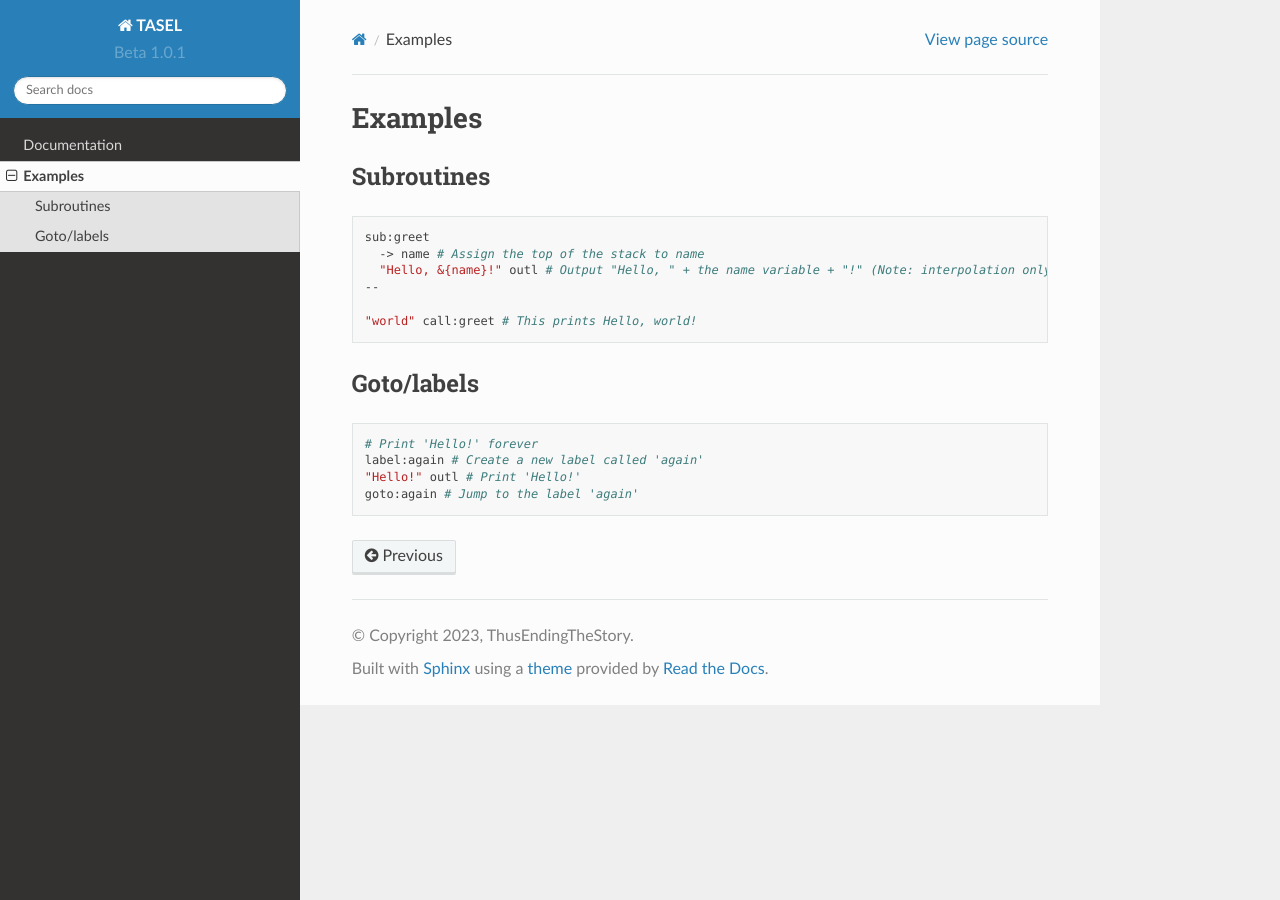
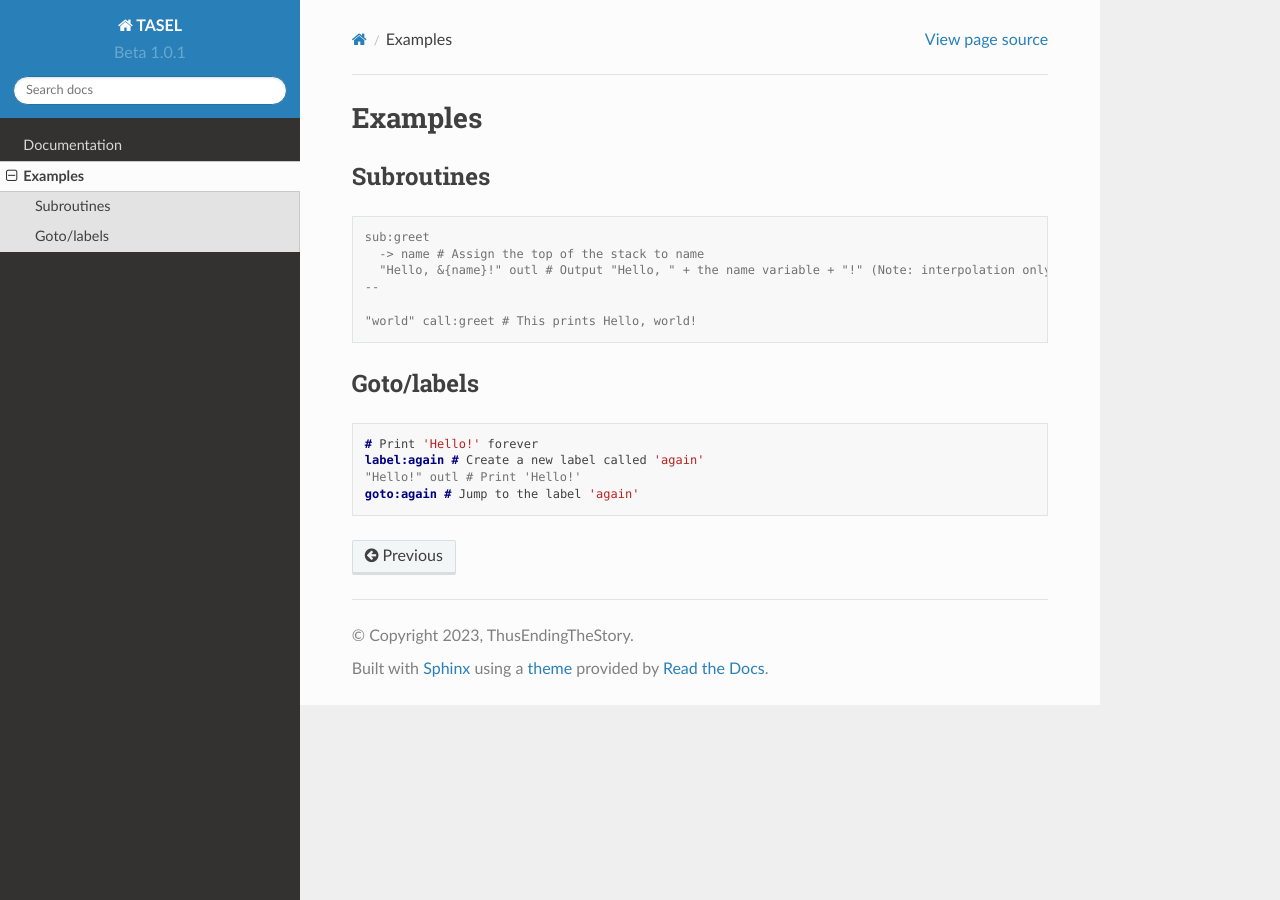
Before and after one commit to ThusEndingTheStory/TASEL-docs, a Sphinx documentation site: the page built from docs/source/examples.rst, in a window 1280 px wide. Built offline with Sphinx 7.4.7 and the Read the Docs theme 2.0.0, drawn with Linux system fonts in a browser that asks for light colours; pages that are not in the unit, such as notebooks, are missing from menus.

Commit message:
Update examples.rst

```diff
--- a/docs/source/examples.rst
+++ b/docs/source/examples.rst
@@ -3,7 +3,7 @@ Examples
 
 Subroutines
 ----
-.. code-block:: bash
+.. code-block:: console
 
     sub:greet
       -> name # Assign the top of the stack to name
@@ -14,7 +14,7 @@ Subroutines
 
 Goto/labels
 ----
-.. code-block:: bash
+.. code-block:: console
 
     # Print 'Hello!' forever
     label:again # Create a new label called 'again'
```
Also changed, not shown: other parts of docs/source/examples.rst (+1 -1 lines).
